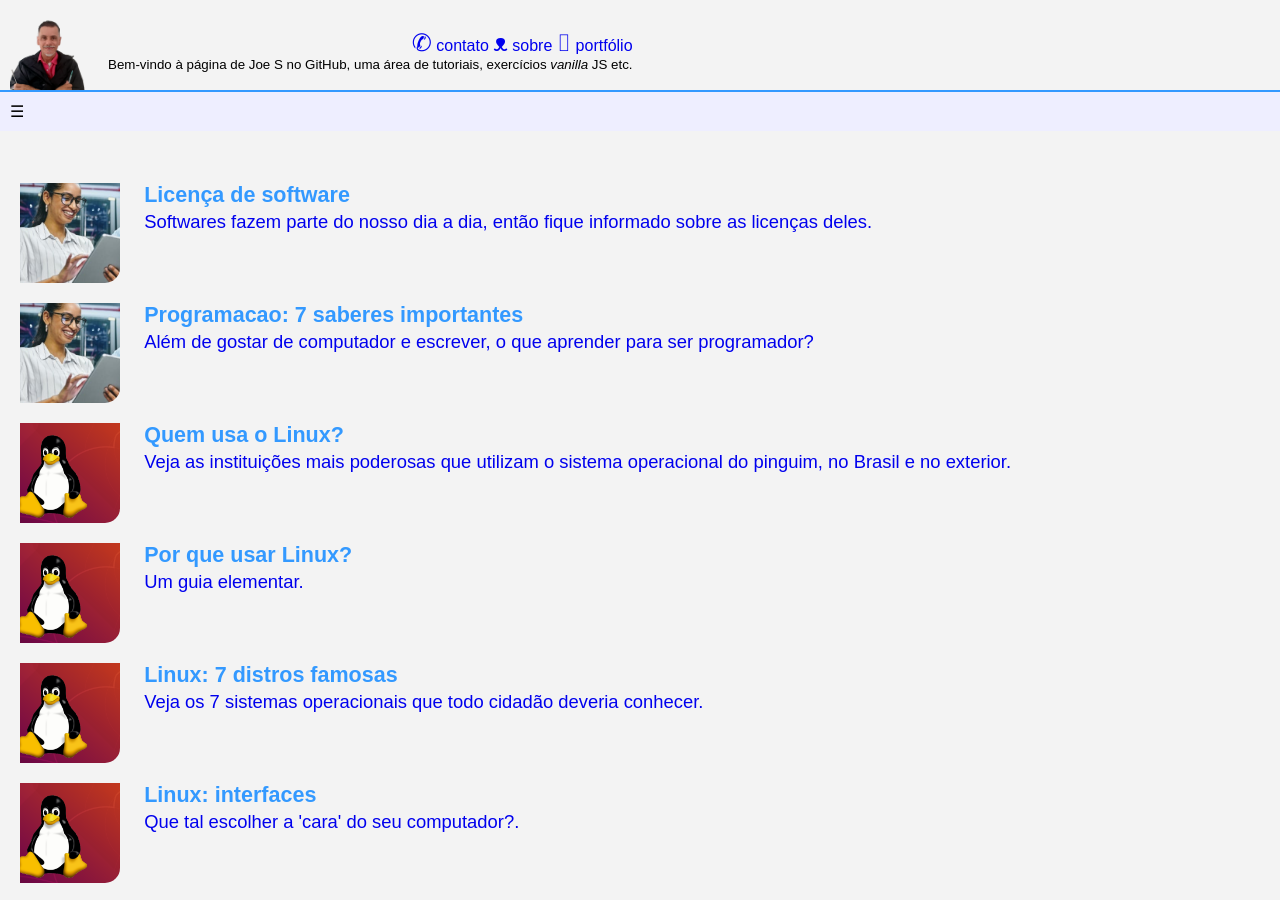
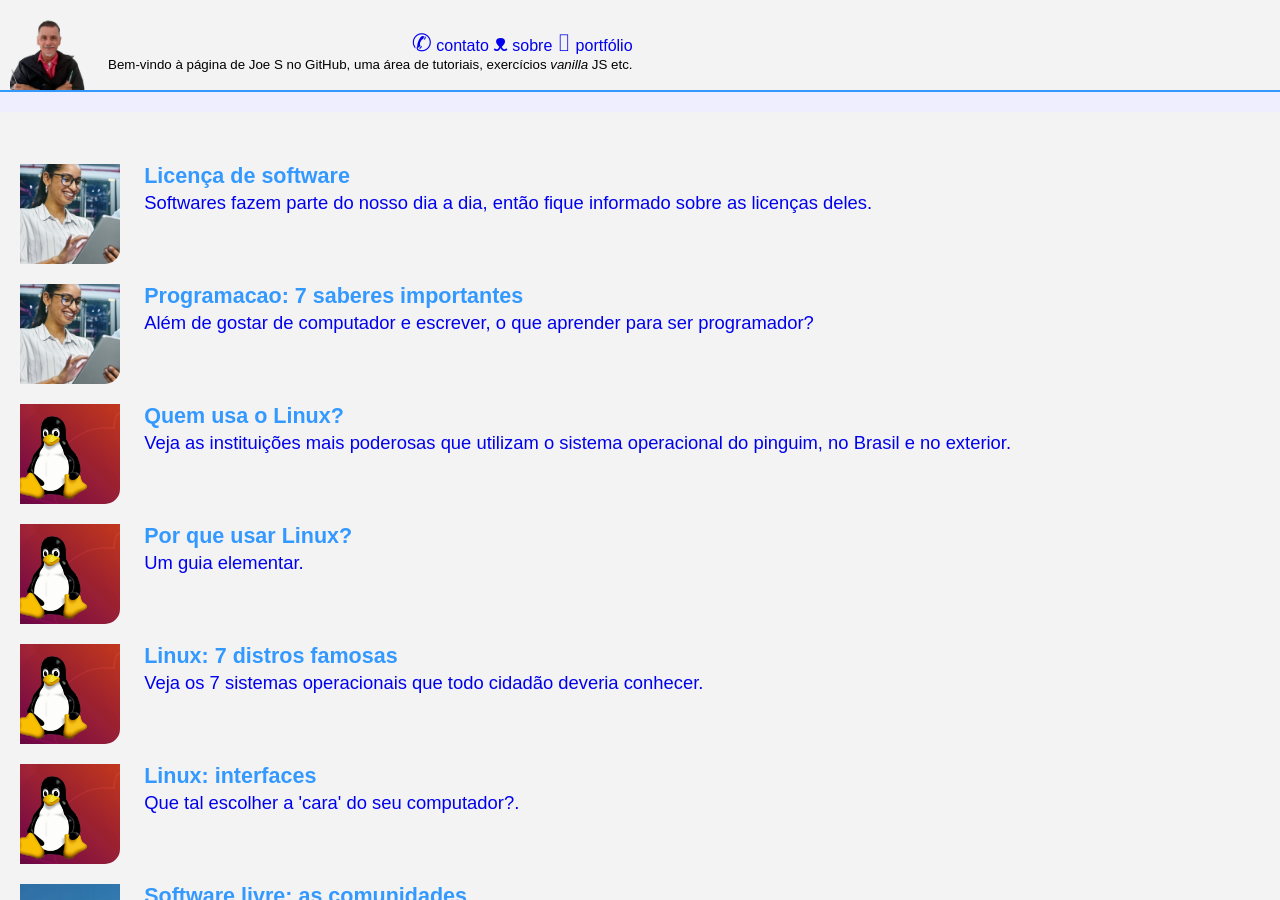
Before and after one commit to Joesynth/joesynth.github.io, a Jekyll site: the page built from index.html, in a window 1280 px wide and 900 px high. Built offline with Jekyll 4.4.1, drawn with Linux system fonts in a browser that asks for light colours.

Commit message:
Update default.html

```diff
--- a/_layouts/default.html
+++ b/_layouts/default.html
@@ -21,8 +21,6 @@
     </header>
 
     <nav>
-        <input type="checkbox" id="menu-control" class="menu-checkbox">
-        <label for="menu-control" class="menu-toggle">&#9776;</label>
 
         <ul class="nav-links">
             <li><a href="index.html"><span class="unicode">⌂</span> home</a></li>
```
